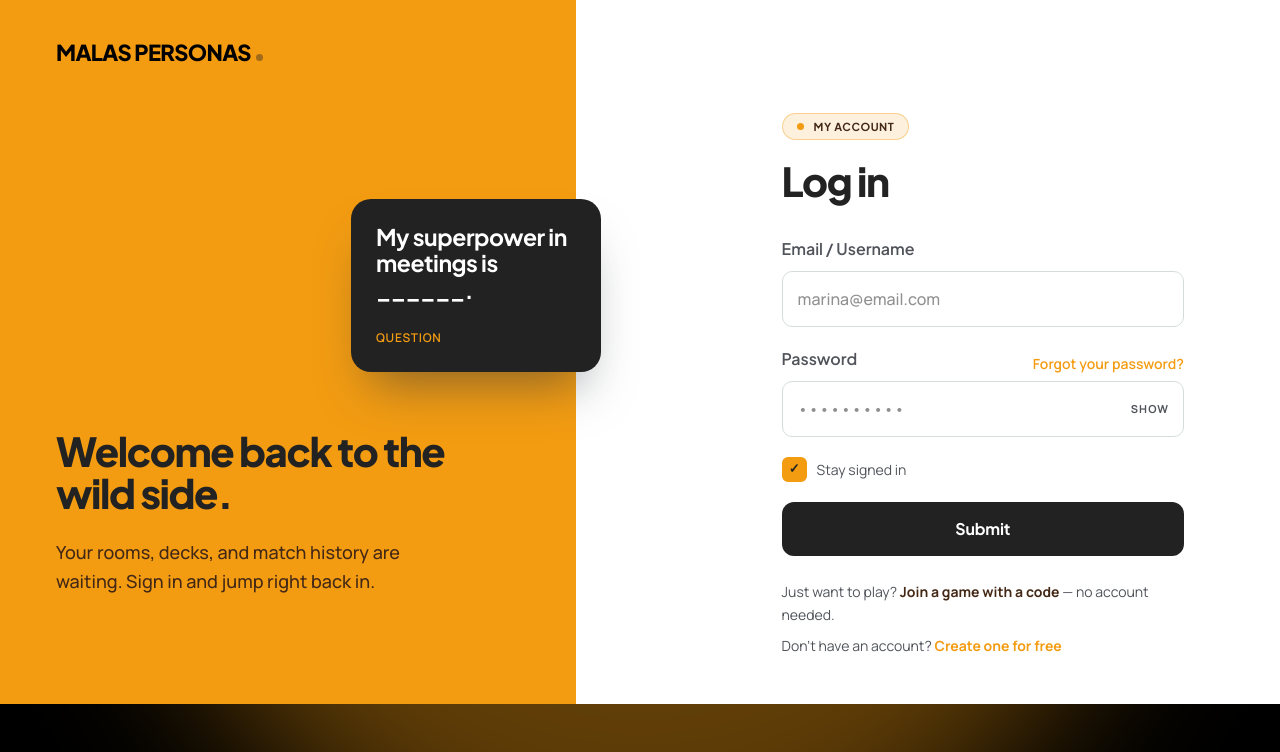
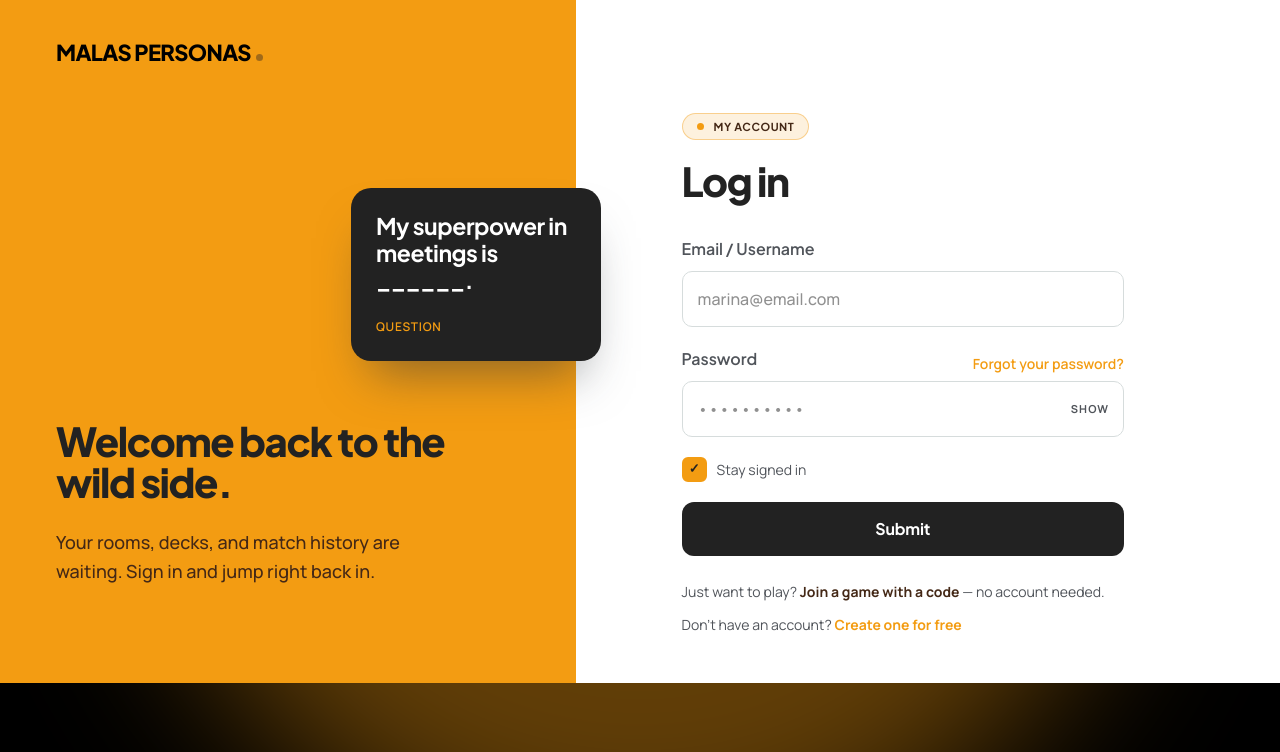
Before and after one commit to jomavazquez/malas-personas, a React (Vite) app in the folder frontend/: page /login in a window 1280 px wide. Shown: the top 752 px of the page. Built offline with nearby package versions, Linux system fonts and the light colour scheme.

Commit message:
Fixing Login and Register

```diff
--- a/frontend/src/pages/LoginPage.tsx
+++ b/frontend/src/pages/LoginPage.tsx
@@ -58,12 +58,14 @@ export const LoginPage = () => {
           <div className="max-w-360 mx-auto w-full grid grid-cols-1 md:grid-cols-[45%_55%] gap-0 items-center">
             {/* LEFT */}
             <div className="hidden md:flex flex-col justify-end pr-16 pb-12 relative" style={{ minHeight: 520 }}>
-              <FloatingQuestion left={ 295 } top={ 75 } />
+              <div className="block md:hidden lg:hidden xl:block">
+                <FloatingQuestion left={ 295 } top={ 75 } />
+              </div>
               <h3 className="heading_1" style={{ color: C.base }}>{ t("login.welcome") }</h3>
               <p className={ styles.welcome_sub } style={{ color: C.accentDeep }}>{ t("login.welcomeSub") }</p>
             </div>
             {/* RIGHT */}
-            <div className="pl-0 lg:pl-50 pr-0 md:pr-10 md:pl-10">
+            <div className="px-10 lg:px-25">
               <Badge>{ t("login.badge") }</Badge>
               <h1 className="heading_1" style={{ color: C.base }}>{ t("auth.login") }</h1>
               <form onSubmit={ handleSubmit } className="form">
--- a/frontend/src/pages/RegisterPage.tsx
+++ b/frontend/src/pages/RegisterPage.tsx
@@ -72,7 +72,7 @@ export const RegisterPage = () => {
               </div>
             </div>
             {/* RIGHT */}
-            <div className="pl-0 lg:pl-50 pr-0 md:pr-10 md:pl-10">
+            <div className="px-10 lg:px-25">
               <Badge>{ t("pricing.free") }</Badge>
               <h1 className="heading_1" style={{ color: C.base }}>{ t("auth.register") }</h1>
               <form onSubmit={ handleSubmit } className="form">
```
